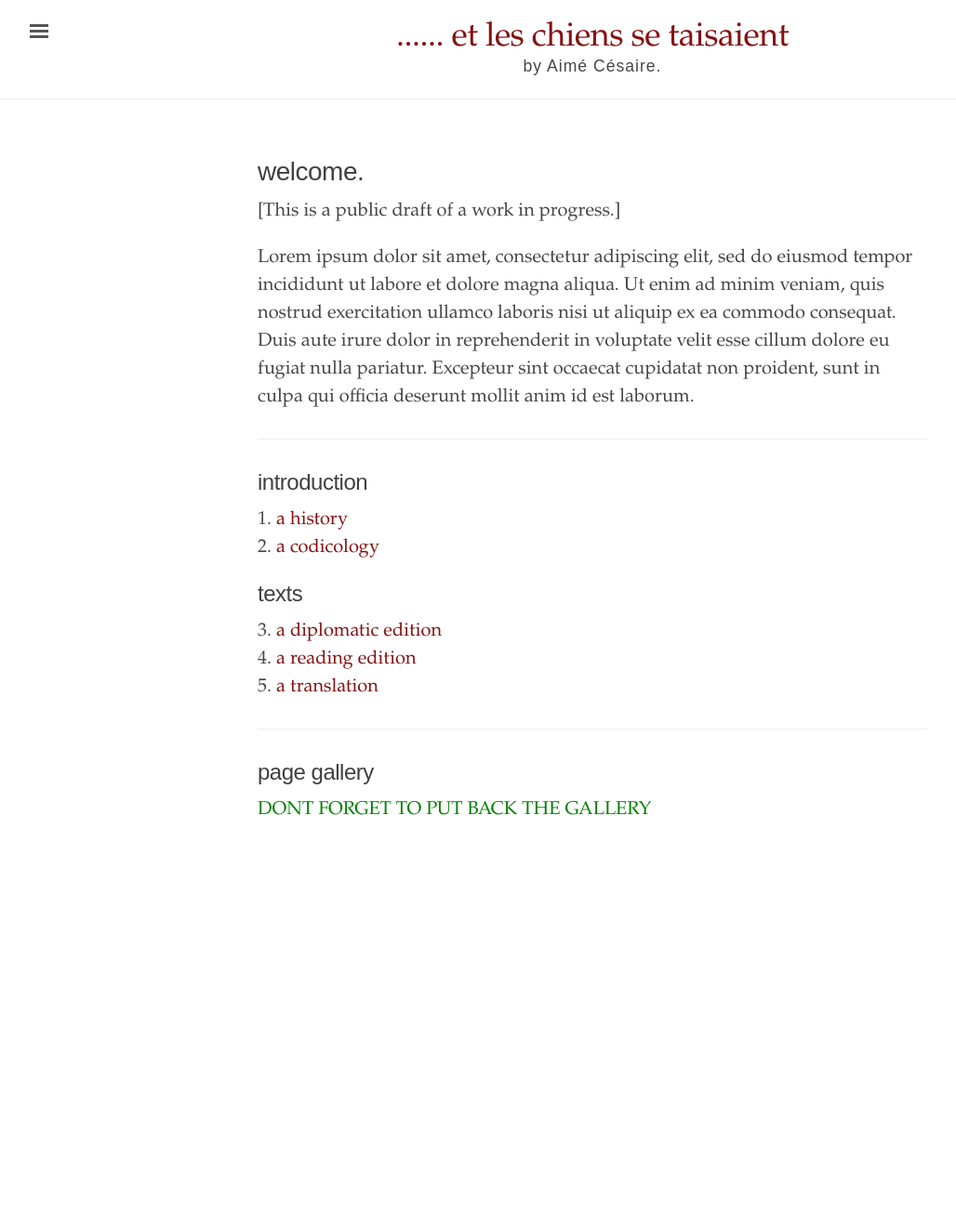
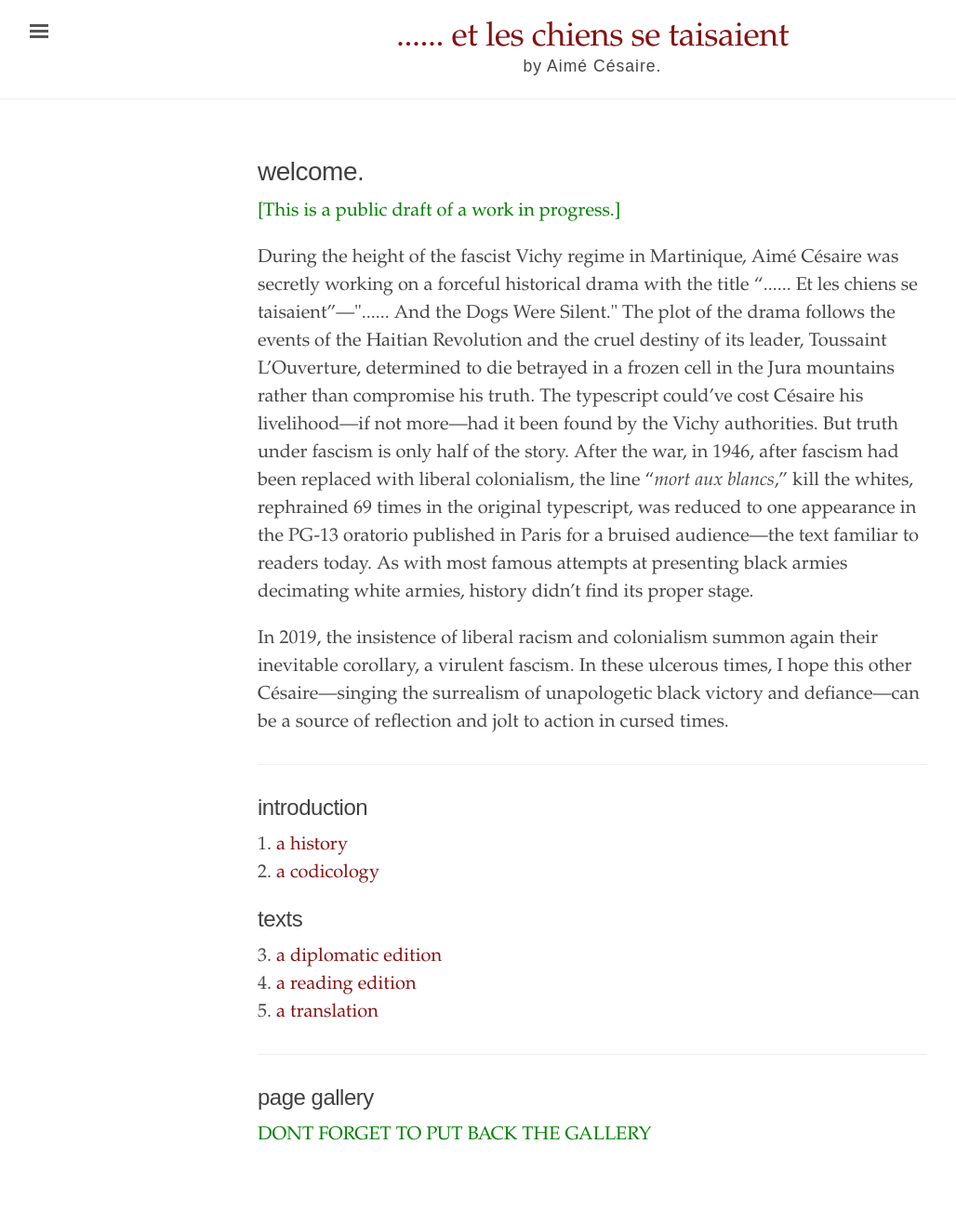
Before and after one commit to elotroalex/chiens, a Jekyll site: the page built from index.html, in a window 1280 px wide. Shown: the whole page at 93% size, without its empty margins (3-1031 px from the left). Built offline with Jekyll 4.4.1, drawn with Linux system fonts in a browser that asks for light colours; before the commit the page ends 966 px from its top, so only the background shows below that.

Commit message:
intro text

```diff
--- a/_config.yml
+++ b/_config.yml
@@ -3,7 +3,7 @@
 # Setup
 title:               ...... et les chiens se taisaient
 tagline:             "by Aimé Césaire."
-description:         "Edition, translation and exhibit of Aimé Cesaire's \"...Et les chiens se taisaient\" by Alex Gil."
+description:         "Edition, translation and exhibit of Aimé Cesaire's \"...... Et les chiens se taisaient\" by Alex Gil."
 url:                 'http://cesaire.elotroalex.com'
 baseurl:             '/chiens'
 
--- a/_includes/sidebar.html
+++ b/_includes/sidebar.html
@@ -14,13 +14,13 @@
     <!-- The code below is used for manually entered links  -->
     <span style='cursor:pointer;' onclick="javascript:var hypothesis = document.createElement('script');
       hypothesis.setAttribute('src','https://hypothes.is/embed.js');
-      document.head.appendChild(hypothesis);"><a class="sidebar-nav-item">Annotate me</a></span>
+      document.head.appendChild(hypothesis);"><a class="sidebar-nav-item">Annotate</a></span>
 
 <!--     <a class="sidebar-nav-item" href="https://via.hypothes.is/{{ site.url }}{{ site.baseurl }}{{page.url}}/" data-proofer-ignore>Annotate me</a> -->
 <!--  -->
     <!-- <script src="https://hypothes.is/embed.js" async></script> -->
 
-    <a class="sidebar-nav-item" href="https://github.com/elotroalex/chiens" target="_blank">GitHub repository</a>
+    <a class="sidebar-nav-item" href="https://github.com/elotroalex/chiens" target="_blank">GitHub Repository</a>
   </nav>
 
   <div class="sidebar-item">
--- a/_layouts/page.html
+++ b/_layouts/page.html
@@ -3,6 +3,6 @@ layout: default
 ---
 
 <div class="page">
-  <h1 class="page-title">{{ page.title }}</h1>
+  <h1 class="page-title">{{ page.title | downcase }}</h1>
   {{ content }}
 </div>
--- a/_layouts/poem.html
+++ b/_layouts/poem.html
@@ -3,7 +3,7 @@ layout: default
 ---
 
 <div class="poetry">
-  <h1 class="text-title">{{ page.title }}</h1>
-  <p class="byline">by {{page.editor}} from a text by {{ page.author }}</p>
+  <h1 class="text-title">{{ page.title | downcase }}</h1>
+  <p class="byline">by {{page.editor}} of a text by {{ page.author }}</p>
   {{ content }}
 </div>
--- a/index.html
+++ b/index.html
@@ -10,8 +10,12 @@ rights: "International CC-BY 4.0"
 <div class="introduction">
   <h1>welcome.</h1>
 
-<p>[This is a public draft of a work in progress.]</p>
-<p>Lorem ipsum dolor sit amet, consectetur adipiscing elit, sed do eiusmod tempor incididunt ut labore et dolore magna aliqua. Ut enim ad minim veniam, quis nostrud exercitation ullamco laboris nisi ut aliquip ex ea commodo consequat. Duis aute irure dolor in reprehenderit in voluptate velit esse cillum dolore eu fugiat nulla pariatur. Excepteur sint occaecat cupidatat non proident, sunt in culpa qui officia deserunt mollit anim id est laborum.</p>
+<p style="color: green">[This is a public draft of a work in progress.]</p>
+
+<p>During the height of the fascist Vichy regime in Martinique, Aimé Césaire was secretly working on a forceful historical drama with the title “...... Et les chiens se taisaient”—"...... And the Dogs Were Silent." The plot of the drama follows the events of the Haitian Revolution and the cruel destiny of its leader, Toussaint L’Ouverture, determined to die betrayed in a frozen cell in the Jura mountains rather than compromise his truth. The typescript could’ve cost Césaire his livelihood—if not more—had it been found by the Vichy authorities. But truth under fascism is only half of the story. After the war, in 1946, after fascism had been replaced with liberal colonialism, the line “<em>mort aux blancs</em>,” kill the whites, rephrained 69 times in the original typescript, was reduced to one appearance in the PG-13 oratorio published in Paris for a bruised audience—the text familiar to readers today. As with most famous attempts at presenting black armies decimating white armies, history didn’t find its proper stage.</p>
+
+<p>In 2019, the insistence of liberal racism and colonialism summon again their inevitable corollary, a virulent fascism. In these ulcerous times, I hope this other Césaire—singing the surrealism of unapologetic black victory and defiance—can be a source of reflection and jolt to action in cursed times.</p>
+
 </div>
 
 <hr>
```
Also changed, not shown: bibliography.md (+3 -3 lines).
